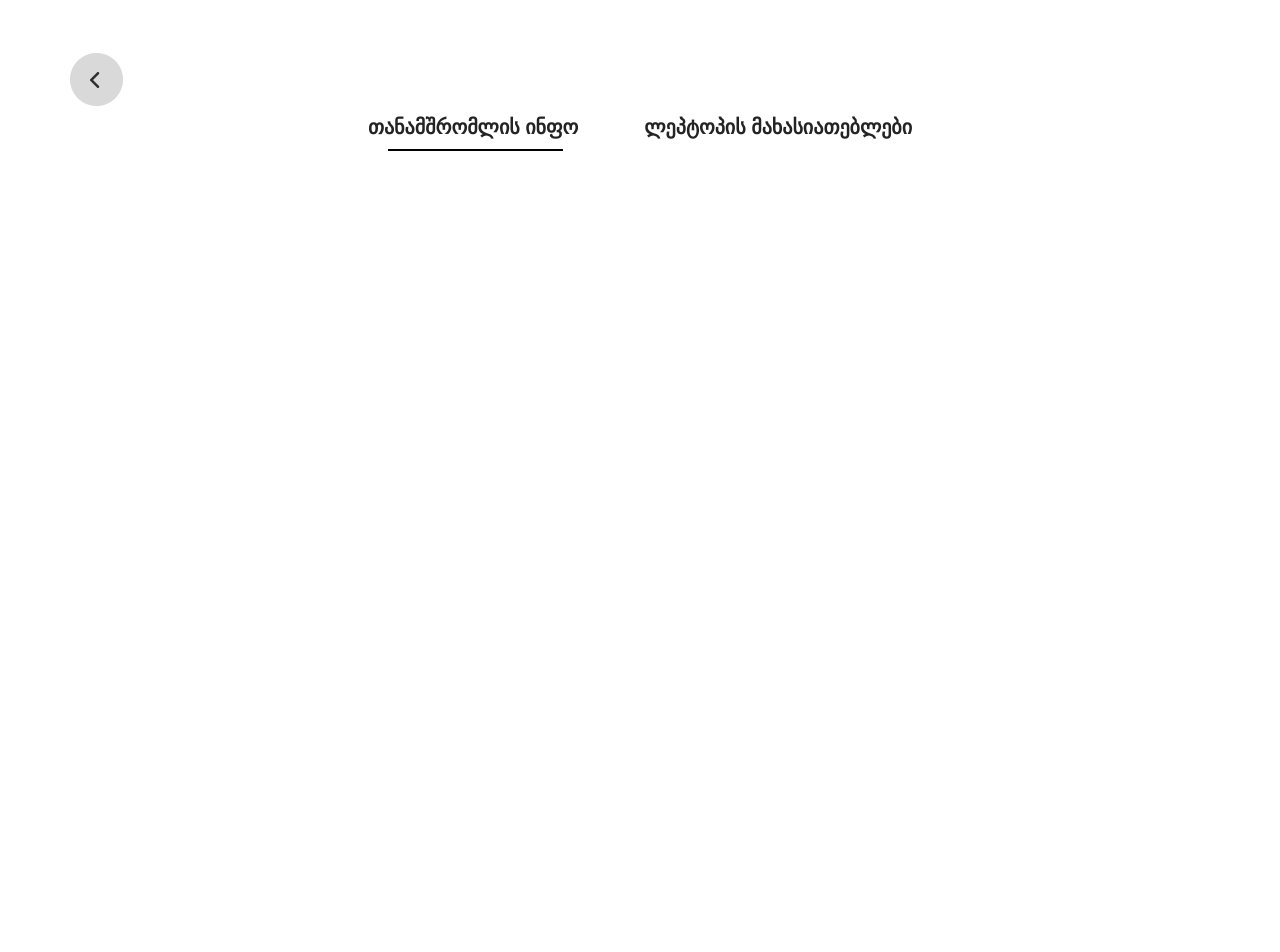
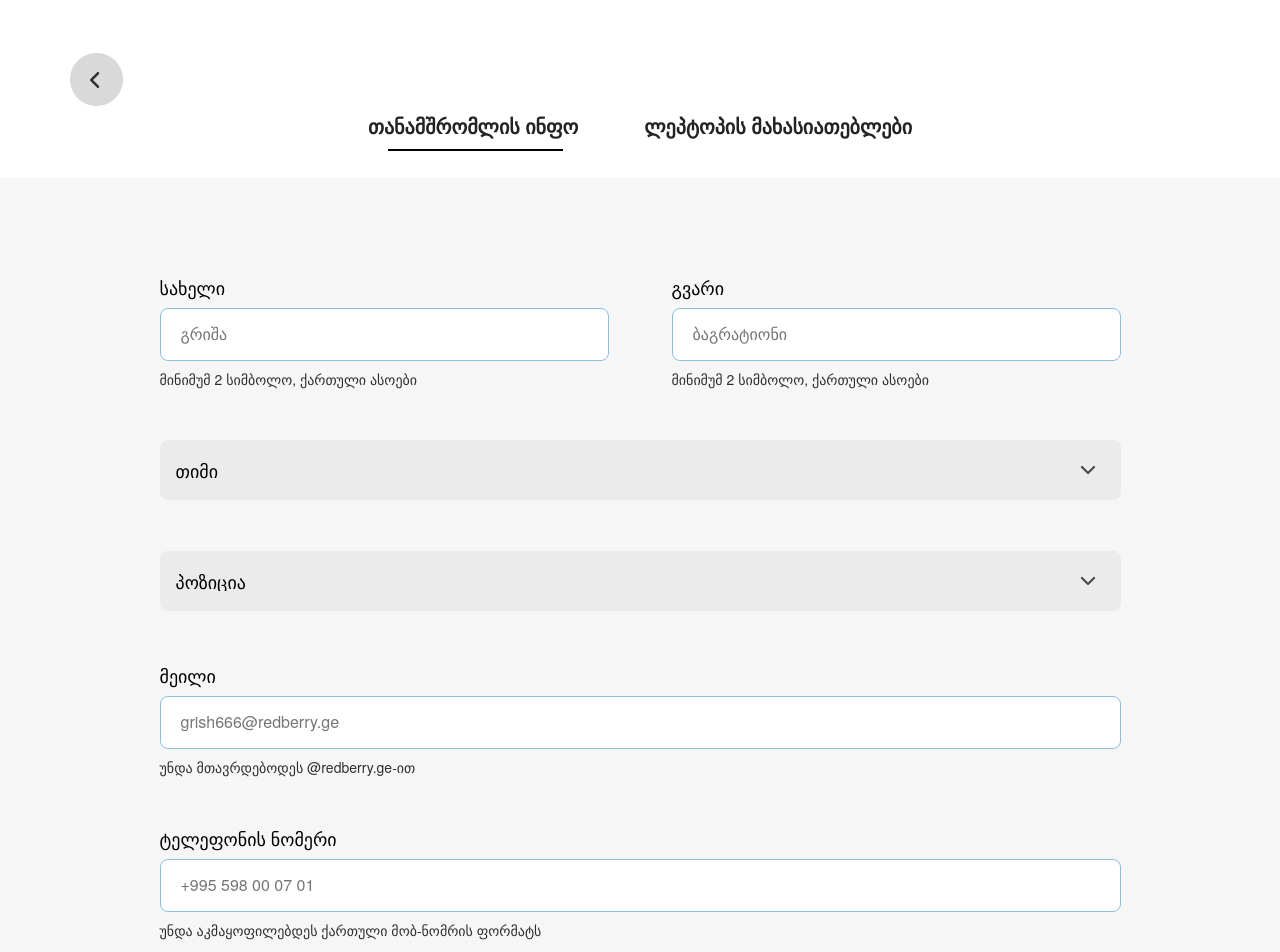
Before and after one commit to Tornikeramazashvili/redberry-bootcamp-assignment, a React (Create React App) app: page /employeeInformation in a window 1280 px wide. Shown: the top 952 px of the page. Before the commit the page ends 800 px from the top, so only its background shows below. Built offline with nearby package versions, Linux system fonts and the light colour scheme; a web font is replaced by a local one.

Commit message:
storing data, maintain code after a page refresh

```diff
--- a/src/components/FormInput.css
+++ b/src/components/FormInput.css
@@ -86,6 +86,7 @@ select {
 .inputMessage {
   font-size: 14px;
   color: #2e2e2e;
+  cursor: default;
 }
 
 .mobileContainer {
--- a/src/components/FormInput.js
+++ b/src/components/FormInput.js
@@ -1,20 +1,78 @@
+import { useEffect, useState } from "react";
+import { useNavigate } from "react-router-dom";
+
 import "../components/FormInput.css";
 
 const FormInput = () => {
+  const [values, setValues] = useState(getFormValues);
+
+  // running useEffect after changes that may happen to the DOM,
+  // setting information and saving changes of VALUES in localStorage
+  useEffect(() => {
+    localStorage.setItem("employee-information", JSON.stringify(values));
+  }, [values]);
+
+  // getting values that are already saved in localStorage,
+  // and checking with if...else statement to see results eventually
+  function getFormValues() {
+    const storedValues = localStorage.getItem("employee-information");
+    if (!storedValues)
+      return {
+        name: "",
+        surname: "",
+        email: "",
+        mobile: "",
+      };
+    return JSON.parse(storedValues);
+  }
+
+  // Preventing form from submitting
+  function handleSubmit(event) {
+    event.preventDefault();
+  }
+
+  // detecting and storing input values
+  function handleChange(event) {
+    setValues((previousValues) => ({
+      ...previousValues,
+      [event.target.name]: event.target.value,
+    }));
+  }
+
+  const navigate = useNavigate();
+
   return (
     <div className="formContainer">
-      <form>
+      <form action="" method="POST" onSubmit={handleSubmit}>
         <div className="nameAndSurnameContainer">
           <div className="nameContainer">
             <label>სახელი</label>
-            <input placeholder="გრიშა" required className="nameInput" />
+            <input
+              minLength="2"
+              type="text"
+              required
+              placeholder="გრიშა"
+              className="nameInput"
+              value={values.name}
+              name="name"
+              onChange={handleChange}
+            />
             <span className="inputMessage">
               მინიმუმ 2 სიმბოლო, ქართული ასოები
             </span>
           </div>
           <div className="surnameContainer">
             <label>გვარი</label>
-            <input placeholder="ბაგრატიონი" required className="surnameInput" />
+            <input
+              minLength="2"
+              type="text"
+              required
+              placeholder="ბაგრატიონი"
+              className="surnameInput"
+              name="surname"
+              value={values.surname}
+              onChange={handleChange}
+            />
             <span className="inputMessage">
               მინიმუმ 2 სიმბოლო, ქართული ასოები
             </span>
@@ -39,9 +97,13 @@ const FormInput = () => {
         <div className="mailContainer">
           <label>მეილი</label>
           <input
+            type="email"
+            required
             placeholder="grish666@redberry.ge"
-            required
             className="mailInput"
+            name="email"
+            value={values.email}
+            onChange={handleChange}
           />
           <span className="inputMessage">
             უნდა მთავრდებოდეს @redberry.ge-ით
@@ -50,18 +112,27 @@ const FormInput = () => {
         <div className="mobileContainer">
           <label>ტელეფონის ნომერი</label>
           <input
+            required
             type="text"
             maxLength="13"
             placeholder="+995 598 00 07 01"
-            required
             className="mailInput"
+            name="mobile"
+            value={values.mobile}
+            onChange={handleChange}
           />
           <span className="inputMessage">
             უნდა აკმაყოფილებდეს ქართული მობ-ნომრის ფორმატს
           </span>
         </div>
         <div className="buttonContainer">
-          <button className="nextButton">შემდეგი</button>
+          <button
+            type="submit"
+            className="nextButton"
+            onClick={() => navigate("/laptopInformation")}
+          >
+            შემდეგი
+          </button>
         </div>
       </form>
     </div>
--- a/src/pages/emloyeeInformation/EmployeeInformation.js
+++ b/src/pages/emloyeeInformation/EmployeeInformation.js
@@ -22,12 +22,12 @@ export default function EmployeeInformation() {
           ლეპტოპის მახასიათებლები
         </Link>
       </div>
-      {/* <div className="E-formContainer">
+      <div className="E-formContainer">
         <FormInput />
       </div>
       <div className="E-redberryLogoContainer">
         <img src={redberryOnlyLogo} alt="Redberry logo" />
-      </div> */}
+      </div>
     </div>
   );
 }
--- a/src/pages/emloyeeInformation/laptopInformation/LaptopInformation.js
+++ b/src/pages/emloyeeInformation/laptopInformation/LaptopInformation.js
@@ -24,11 +24,11 @@ export default function LaptopInformation() {
           </Link>
         </div>
         <div className="E-formContainer">
-          <FormInput />
+          {/* <FormInput /> */}
         </div>
-        <div className="E-redberryLogoContainer">
+        {/* <div className="E-redberryLogoContainer">
           <img src={redberryOnlyLogo} alt="Redberry logo" />
-        </div>
+        </div> */}
       </div>
     </>
   );
```
